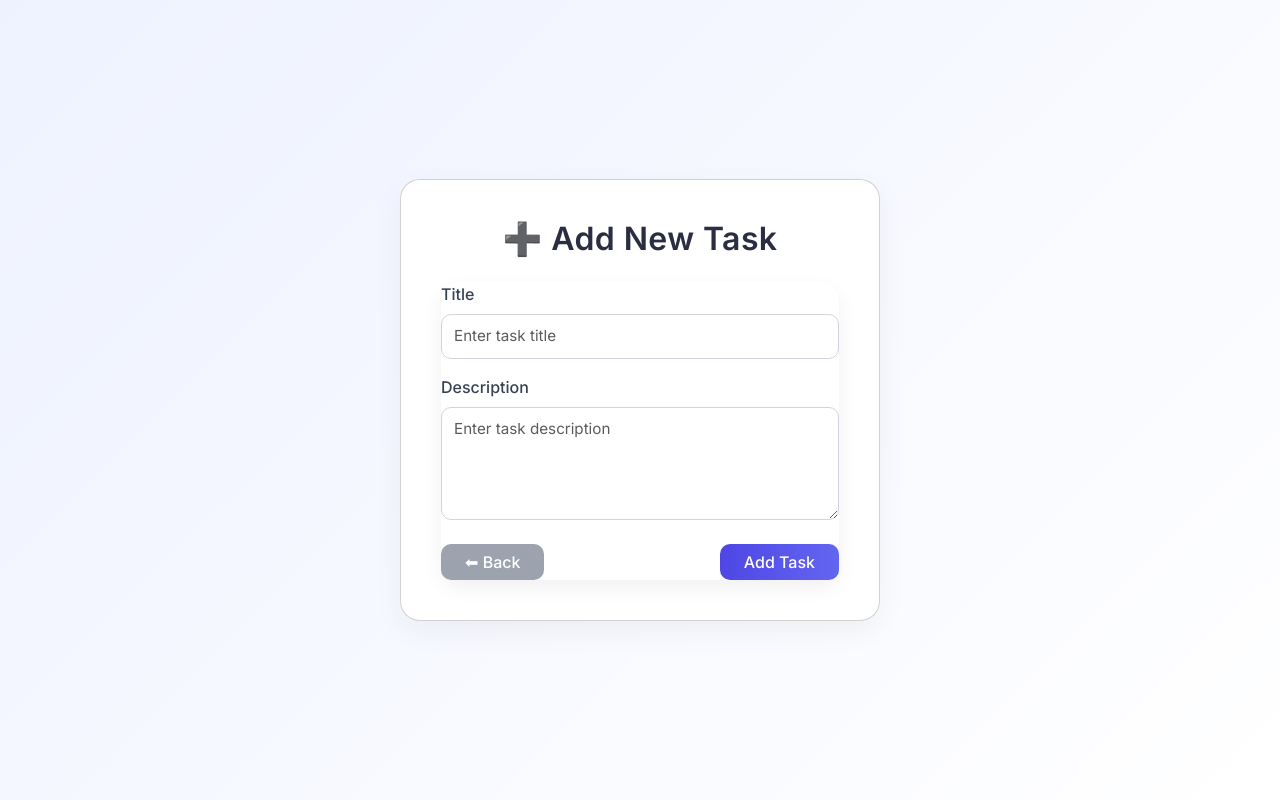
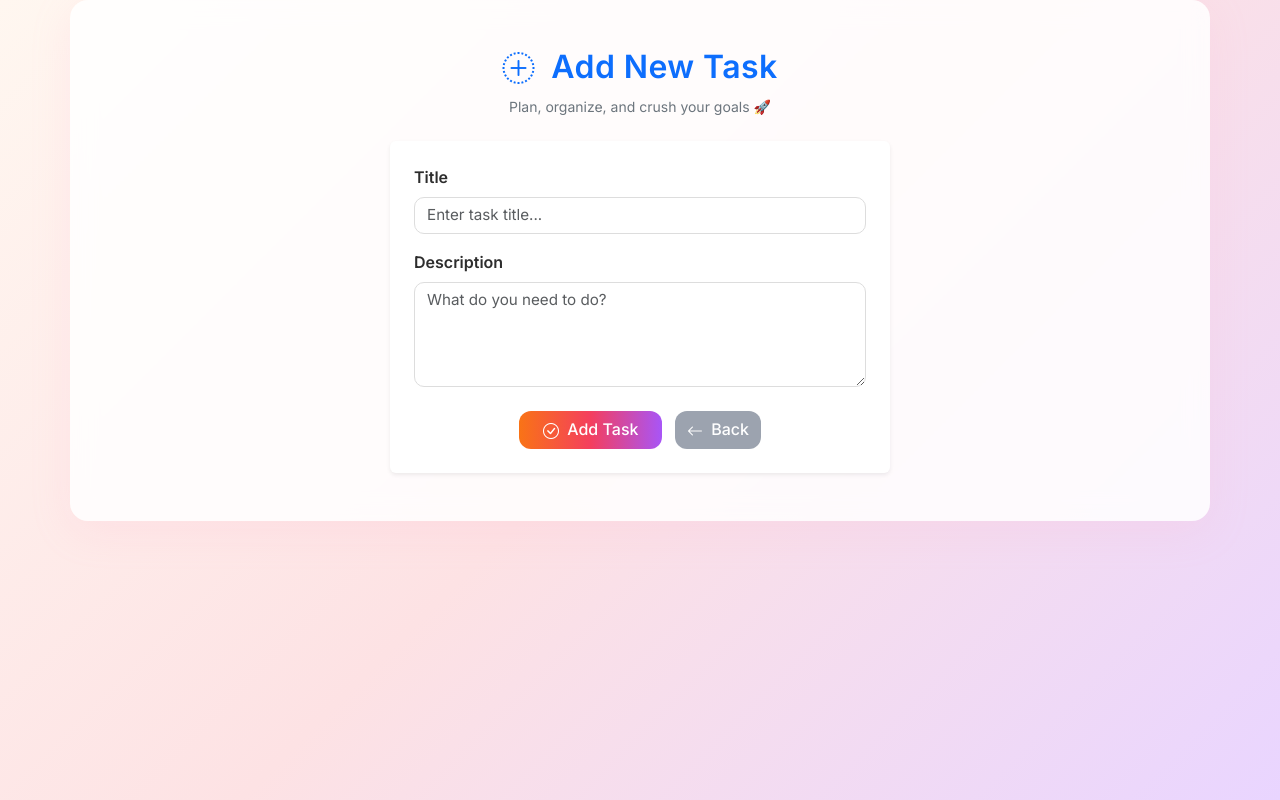
Before and after one commit to varsha320/task_managment_system, a Flask app: page /add in a window 1280 px wide. Run offline with Flask 3, Linux system fonts and the light colour scheme.

Commit message:
Refactor add task HTML structure and styles
Updated the layout and styles of the add task form, including new Bootstrap classes and improved accessibility features.

```diff
--- a/templates/add_task.html
+++ b/templates/add_task.html
@@ -2,143 +2,51 @@
 <html lang="en">
 <head>
   <meta charset="UTF-8">
-  <meta name="viewport" content="width=device-width, initial-scale=1.0">
   <title>Add Task</title>
 
-  <!-- Fonts & Bootstrap -->
+  <!-- Fonts & CSS -->
   <link href="https://fonts.googleapis.com/css2?family=Inter:wght@400;500;600&display=swap" rel="stylesheet">
   <link href="https://cdn.jsdelivr.net/npm/bootstrap@5.3.2/dist/css/bootstrap.min.css" rel="stylesheet">
-
-  <!-- Custom Styles -->
+  <link rel="stylesheet" href="https://cdn.jsdelivr.net/npm/bootstrap-icons@1.11.1/font/bootstrap-icons.css">
   <link rel="stylesheet" href="{{ url_for('static', filename='style.css') }}">
-
-  <style>
-    /* ========== BASE STYLES ========== */
-    body {
-      background: linear-gradient(135deg, #eef2ff, #ffffff) !important;
-      min-height: 100vh;
-      font-family: 'Inter', sans-serif;
-      display: flex;
-      justify-content: center;
-      align-items: center;
-      padding: 1rem;
-    }
-
-    .card {
-      background: rgba(255, 255, 255, 0.95);
-      border-radius: 20px;
-      box-shadow: 0 10px 30px rgba(0, 0, 0, 0.05);
-      padding: 2.5rem;
-      width: 100%;
-      max-width: 480px;
-      animation: fadeIn 0.6s ease;
-    }
-
-    @keyframes fadeIn {
-      from { opacity: 0; transform: translateY(10px); }
-      to { opacity: 1; transform: translateY(0); }
-    }
-
-    h2 {
-      font-weight: 600;
-      color: #2b2d42;
-      margin-bottom: 1.5rem;
-      text-align: center;
-    }
-
-    label {
-      font-weight: 500;
-      color: #374151;
-    }
-
-    .form-control {
-      border-radius: 10px;
-      padding: 10px 12px;
-      border: 1px solid #d1d5db;
-      transition: 0.2s ease;
-    }
-
-    .form-control:focus {
-      border-color: #6366f1;
-      box-shadow: 0 0 0 3px rgba(99, 102, 241, 0.15);
-    }
-
-    .btn {
-      border-radius: 10px;
-      font-weight: 500;
-      transition: all 0.25s ease;
-    }
-
-    .btn-primary {
-      background: linear-gradient(90deg, #4f46e5, #6366f1);
-      border: none;
-    }
-
-    .btn-primary:hover {
-      background: linear-gradient(90deg, #4338ca, #4f46e5);
-      transform: translateY(-2px);
-      box-shadow: 0 4px 12px rgba(79, 70, 229, 0.3);
-    }
-
-    .btn-secondary {
-      background: #9ca3af;
-      border: none;
-    }
-
-    .btn-secondary:hover {
-      background: #6b7280;
-    }
-
-    /* ========== MOBILE OPTIMIZATION ========== */
-    @media (max-width: 768px) {
-      .card {
-        padding: 1.8rem;
-      }
-
-      h2 {
-        font-size: 1.6rem;
-      }
-
-      .btn {
-        font-size: 0.95rem;
-        padding: 0.6rem 1rem;
-      }
-    }
-
-    @media (max-width: 480px) {
-      h2 {
-        font-size: 1.4rem;
-      }
-
-      .card {
-        padding: 1.5rem;
-      }
-    }
-  </style>
 </head>
 
-<body>
+<body class="bg-light" style="font-family: 'Inter', sans-serif;">
+  <div class="container py-5">
 
-  <div class="card">
-    <h2>➕ Add New Task</h2>
-    <form method="POST">
+    <!-- Header -->
+    <div class="text-center mb-4">
+      <h2 class="fw-bold text-primary">
+        <i class="bi bi-plus-circle-dotted text-primary me-2"></i> Add New Task
+      </h2>
+      <p class="text-secondary small mb-0">Plan, organize, and crush your goals 🚀</p>
+    </div>
+
+    <!-- Add Task Form -->
+    <form method="POST" class="bg-white p-4 rounded shadow-sm mx-auto" style="max-width: 500px;">
       <div class="mb-3">
-        <label for="title" class="form-label">Title</label>
-        <input type="text" id="title" name="title" class="form-control" placeholder="Enter task title" required>
+        <label class="form-label fw-semibold">Title</label>
+        <input type="text" name="title" class="form-control" placeholder="Enter task title..." required>
       </div>
 
       <div class="mb-3">
-        <label for="desc" class="form-label">Description</label>
-        <textarea id="desc" name="desc" class="form-control" rows="4" placeholder="Enter task description" required></textarea>
+        <label class="form-label fw-semibold">Description</label>
+        <textarea name="desc" class="form-control" rows="4" placeholder="What do you need to do?" required></textarea>
       </div>
 
-      <div class="d-flex justify-content-between mt-4">
-        <a href="/" class="btn btn-secondary px-4">⬅ Back</a>
-        <button type="submit" class="btn btn-primary px-4">Add Task</button>
+      <div class="text-center mt-4">
+        <button type="submit" class="btn btn-primary px-4">
+          <i class="bi bi-check-circle me-1"></i> Add Task
+        </button>
+        <a href="/" class="btn btn-secondary ms-2">
+          <i class="bi bi-arrow-left me-1"></i> Back
+        </a>
       </div>
     </form>
+
   </div>
 
+  <!-- Bootstrap JS -->
   <script src="https://cdn.jsdelivr.net/npm/bootstrap@5.3.2/dist/js/bootstrap.bundle.min.js"></script>
 </body>
 </html>
```
